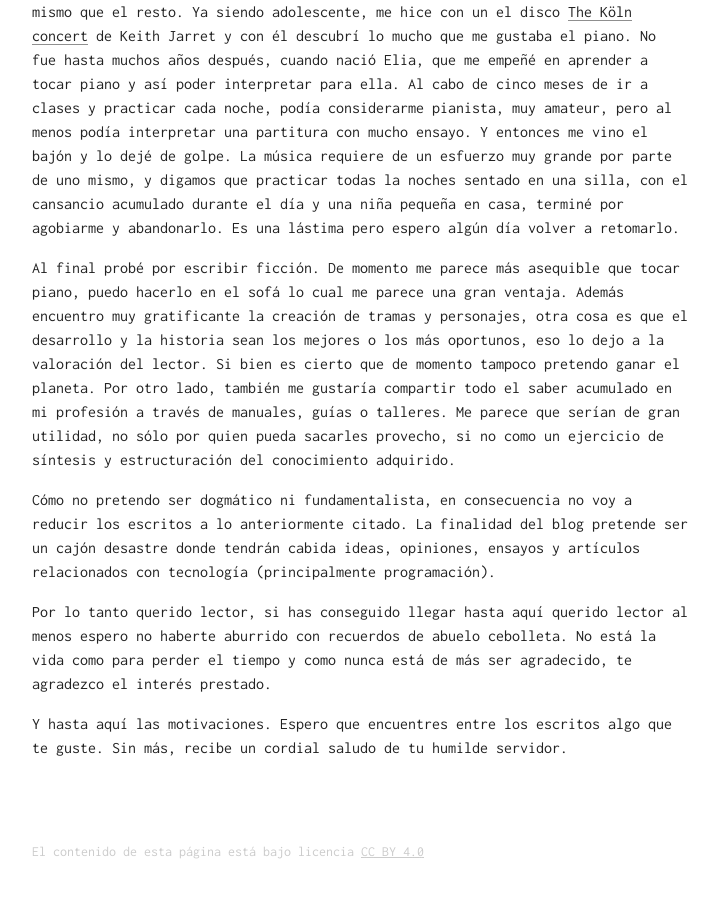
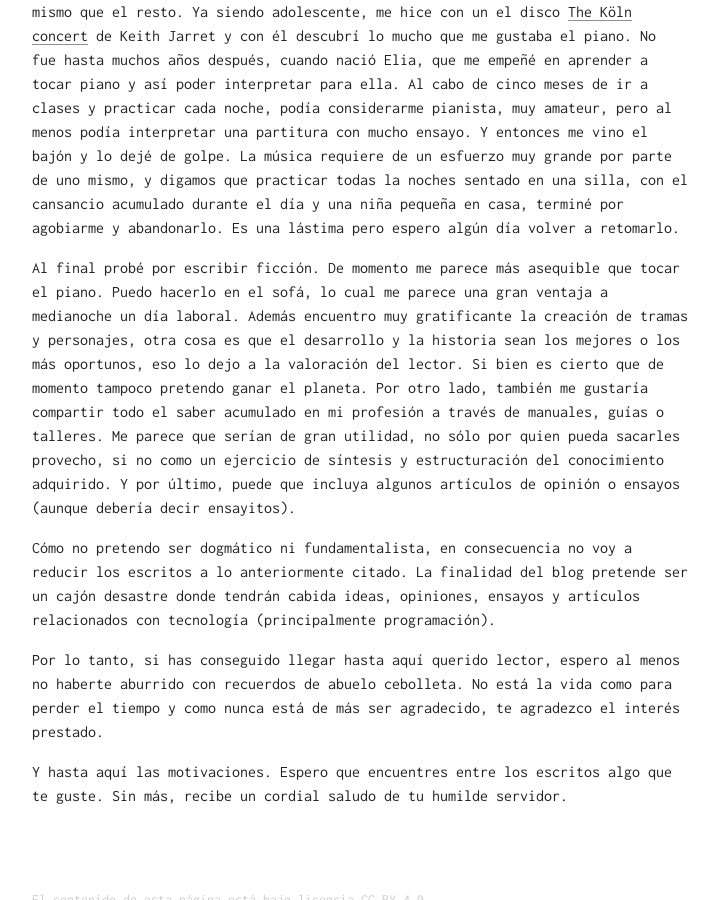
Before and after one commit to emoriarty/nocturnidades, a Jekyll site: the page built from _posts/2017-02-10-motivaciones.md, in a window 1280 px wide and 900 px high, scrolled down 1236 px. Shown: the whole window, without its empty margins (280-999 px from the left). Built offline with Jekyll 4.4.1, drawn with Linux system fonts in a browser that asks for light colours; before the commit the page ends 2115 px from its top, so only the background shows below that.

Commit message:
Copy edit articles

```diff
--- a/_posts/2017-02-10-motivaciones.md
+++ b/_posts/2017-02-10-motivaciones.md
@@ -70,22 +70,23 @@ durante el día y una niña pequeña en casa, terminé por agobiarme y abandonar
 Es una lástima pero espero algún día volver a retomarlo.
 
 Al final probé por escribir ficción. De momento me parece más asequible que
-tocar piano, puedo hacerlo en el sofá lo cual me parece una gran ventaja. Además
-encuentro muy gratificante la creación de tramas y personajes, otra cosa es que
-el desarrollo y la historia sean los mejores o los más oportunos, eso lo dejo a
-la valoración del lector. Si bien es cierto que de momento tampoco pretendo
-ganar el planeta.
+tocar el piano. Puedo hacerlo en el sofá, lo cual me parece una gran ventaja a
+medianoche un día laboral. Además encuentro muy gratificante la creación de tramas
+y personajes, otra cosa es que el desarrollo y la historia sean los mejores o
+los más oportunos, eso lo dejo a la valoración del lector. Si bien es cierto
+que de momento tampoco pretendo ganar el planeta.
 Por otro lado, también me gustaría compartir todo el saber acumulado en mi
 profesión a través de manuales, guías o talleres. Me parece que serían de gran
 utilidad, no sólo por quien pueda sacarles provecho, si no como un ejercicio de
-síntesis y estructuración del conocimiento adquirido.
+síntesis y estructuración del conocimiento adquirido. Y por último, puede que
+incluya algunos artículos de opinión o ensayos (aunque debería decir ensayitos).
 
 Cómo no pretendo ser dogmático ni fundamentalista, en consecuencia no voy a
 reducir los escritos a lo anteriormente citado. La finalidad del blog pretende
 ser un cajón desastre donde tendrán cabida ideas, opiniones, ensayos
 y artículos relacionados con tecnología (principalmente programación).
 
-Por lo tanto querido lector, si has conseguido llegar hasta aquí querido lector al menos espero no haberte
+Por lo tanto, si has conseguido llegar hasta aquí querido lector, espero al menos no haberte
 aburrido con recuerdos de abuelo cebolleta. No está la vida como para perder el tiempo y como nunca está de más ser agradecido, te agradezco el interés prestado.
 
 Y hasta aquí las motivaciones. Espero que encuentres entre los escritos algo que te guste. Sin más, recibe un cordial saludo de tu humilde servidor.
--- a/docs/articulos/como-crear-un-blog-con-jekyll.html
+++ b/docs/articulos/como-crear-un-blog-con-jekyll.html
@@ -546,7 +546,7 @@ ultricies pellentesque, arcu sem viverra est, vitae placerat quam enim a ante.
 
 <p>Como podemos apreciar, hay una nueva entrada en el índice con la fecha correspondiente a la indicada en el <em>Front Matter</em> del <em>post</em> que acabamos de editar.</p>
 
-<p>Por defecto, mientras <code class="highlight language-shell" data-lang="shell">jekyll serve</code> está ejecutándose, se está observando cualquier cambio realizado en el proyecto, regenerando el mismo archivo que haya sido modificado de manera automática. El resultado es almacenado en el directorio <code class="highlight language-shell" data-lang="shell">_site</code>, lugar desde donde se sirve el sitio web. Este directorio es creado por primera vez cuando ejecutamos <code class="highlight language-shell" data-lang="shell">jekyll serve</code> o <code class="highlight language-shell" data-lang="shell">jekyll build</code>, siendo regenerado cada vez que uno de estos dos comandos se vuelvea ejecutar.</p>
+<p>Por defecto, mientras <code class="highlight language-shell" data-lang="shell">jekyll serve</code> está ejecutándose, cualquier cambio realizado en el proyecto, regenera el mismo archivo que haya sido modificado de manera automática. El resultado es almacenado en el directorio <code class="highlight language-shell" data-lang="shell">_site</code>, lugar desde donde se sirve el sitio web. Este directorio es creado por primera vez cuando ejecutamos <code class="highlight language-shell" data-lang="shell">jekyll serve</code> o <code class="highlight language-shell" data-lang="shell">jekyll build</code>, siendo regenerado cada vez que uno de estos dos comandos se vuelva ejecutar.</p>
 
 <p>En caso que el nuevo <em>post</em> no se mostrase en el índice, podría deberse a que la fecha introducida sea futura, lo que provocaría que <em>Jekyll</em> lo omitiera hasta se cumpliese tal plazo de tiempo.</p>
 
--- a/docs/index.html
+++ b/docs/index.html
@@ -103,7 +103,7 @@
         <section class="post-preview__body">
           <p>
 
-              Taller sobre como poder crear un blog o sitio web mediante Jekyll. Es necesario tener unos conocimientos mínimos de programación.
+              Tutorial sobre como poder crear un blog o sitio web mediante Jekyll. Es necesario tener unos conocimientos mínimos en programación.
 
 
           </p>
--- a/docs/sitemap.xml
+++ b/docs/sitemap.xml
@@ -2,19 +2,19 @@
 <urlset xmlns="http://www.sitemaps.org/schemas/sitemap/0.9">
   <url>
     <loc>http://nocturnidades.blog/</loc>
-    <lastmod>2017-04-24T13:42:51+02:00</lastmod>
+    <lastmod>2017-04-24T16:35:00+02:00</lastmod>
     <changefreq>daily</changefreq>
     <priority>1.0</priority>
   </url>
   <url>
     <loc>http://nocturnidades.blog/about/</loc>
-    <lastmod>2017-04-24T13:42:51+02:00</lastmod>
+    <lastmod>2017-04-24T16:35:00+02:00</lastmod>
     <changefreq>monthly</changefreq>
     <priority>0.8</priority>
   </url>
   <url>
     <loc>http://nocturnidades.blog/relatos/</loc>
-    <lastmod>2017-04-24T13:42:51+02:00</lastmod>
+    <lastmod>2017-04-24T16:35:00+02:00</lastmod>
     <changefreq>daily</changefreq>
     <priority>0.7</priority>
   </url>
```
Also changed, not shown: _posts/2017-04-03-como-crear-un-blog-con-jekyll.md (+2 -2 lines), docs/articulos/motivaciones.html (+8 -7 lines), docs/feed.xml (+10 -9 lines).
